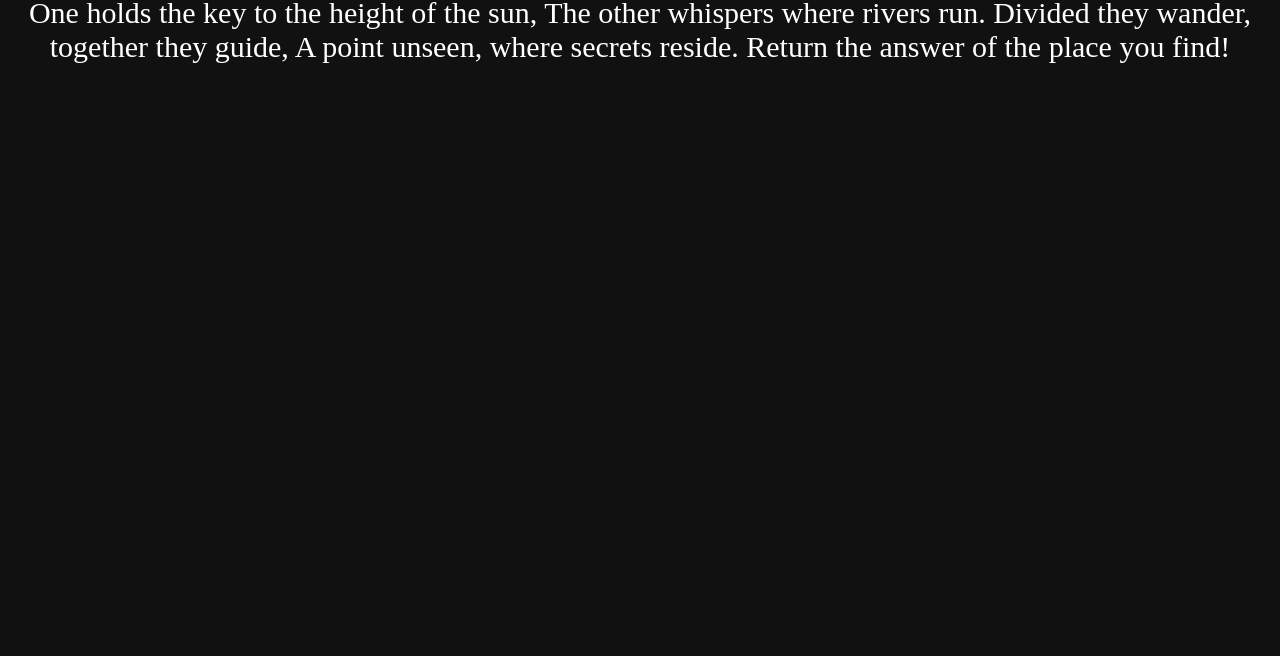
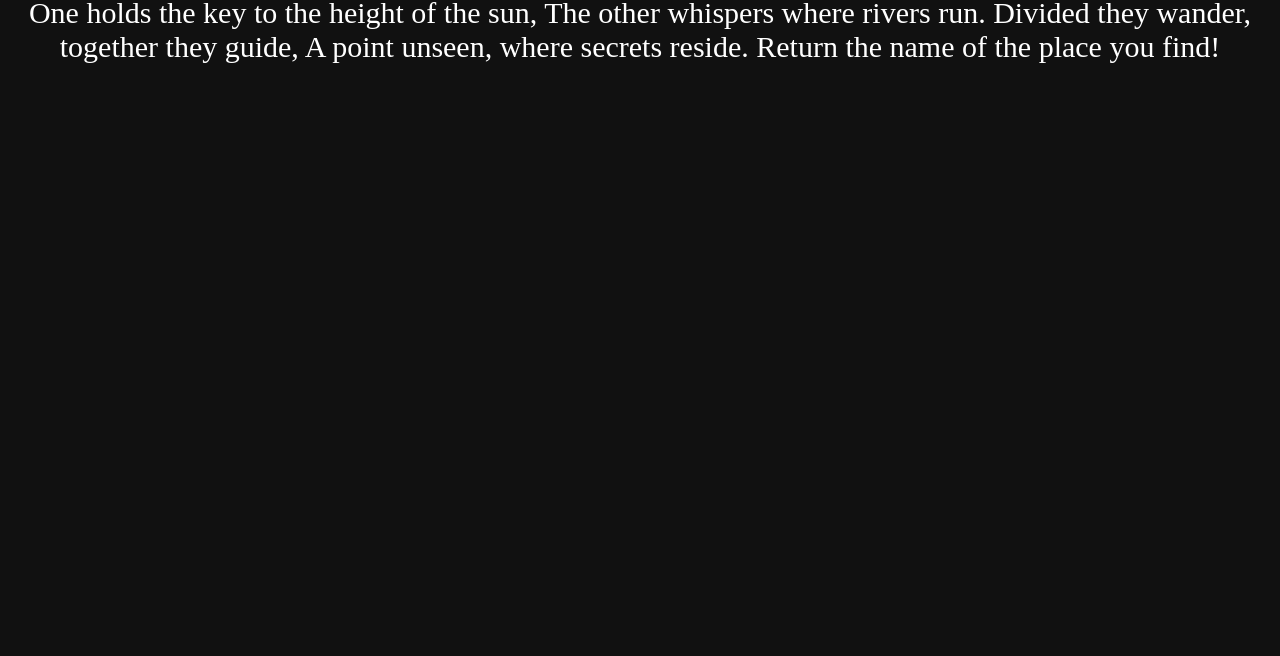
Before and after one commit to Infoser/TechEscape, a plain HTML site: page level2.html in a window 1280 px wide. Shown: the part 144-800 px from the top of the page. Drawn offline with Linux system fonts and the light colour scheme; a script that the page names is missing; a web font is replaced by a local one.

Commit message:
Update level2.html

```diff
--- a/level2.html
+++ b/level2.html
@@ -43,7 +43,7 @@
           The other whispers where rivers run.
           Divided they wander, together they guide,
           A point unseen, where secrets reside.
-        Return the answer of the place you find!</div>
+        Return the name of the place you find!</div>
       </div>
     </div>
   </div>
```
